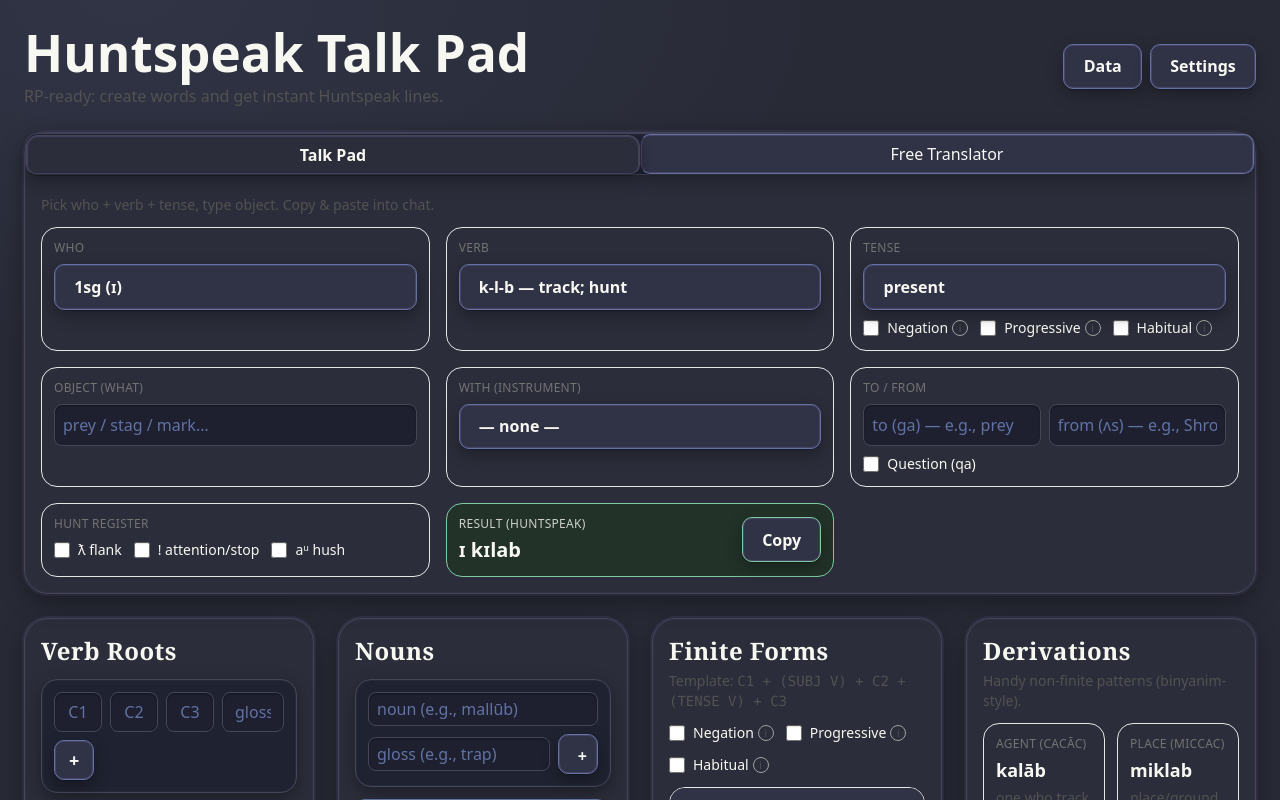
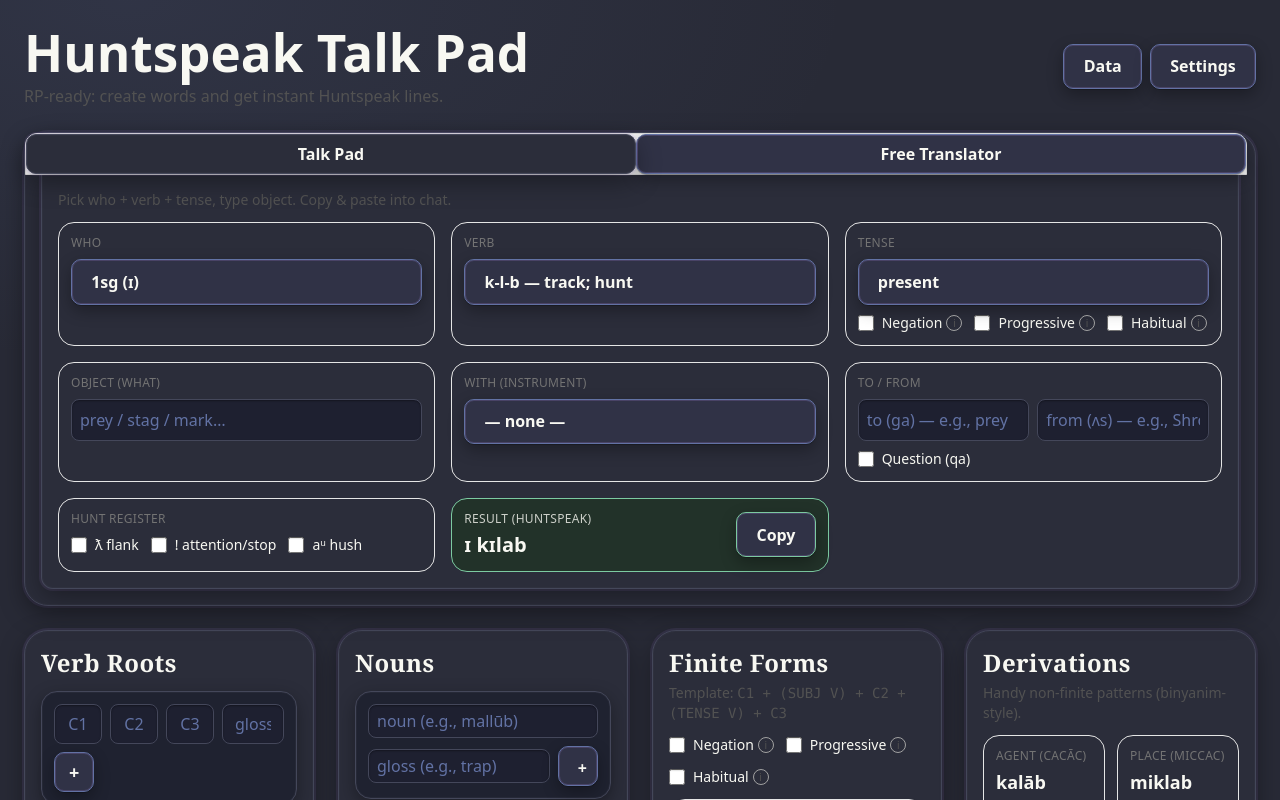
Before and after one commit to L1ghth0us3/Moontalk, a React (Vite) app: page / in a window 1280 px wide. Shown: the top 800 px of the page. Built offline with nearby package versions, Linux system fonts and the light colour scheme.

Commit message:
refactor(ui): wire FolderTabs into composer; preserve collapse control as rightActions; match panel background to fantasy-card

```diff
--- a/src/HuntspeakTalkPad.tsx
+++ b/src/HuntspeakTalkPad.tsx
@@ -7,6 +7,7 @@ import TalkPad from "./components/TalkPad";
 import RenderDerivations from "./components/Derivations";
 import FreeTranslator from "./components/FreeTranslator";
 import { useLocalStorageState, LS_KEYS } from "./lib/storage";
+import FolderTabs from "./components/ui/FolderTabs";
 import FiniteForms from "./components/FiniteForms";
 
 /**
@@ -135,34 +136,21 @@ export default function HuntspeakTalkPad(){
         </div>
       </header>
 
-      {/* Sticky composer: tabs for Talk Pad and Translator */}
+      {/* Sticky composer: FolderTabs wraps Talk Pad and Translator */}
       <div className="sticky top-2 z-30">
-        <section className="rounded-3xl border border-neutral-200 p-4 shadow-sm fantasy-card">
-          <div className="composer-tabs mb-3 grid grid-cols-2 -mx-4 -mt-4" role="tablist" aria-label="Composer">
-            <button
-              role="tab"
-              aria-selected={composerTab==='talk'}
-              className={`tab ${composerTab==='talk' ? 'tab-active' : ''}`}
-              onClick={()=>setComposerTab('talk')}
-            >Talk Pad</button>
-            <button
-              role="tab"
-              aria-selected={composerTab==='translator'}
-              className={`tab ${composerTab==='translator' ? 'tab-active' : ''}`}
-              onClick={()=>setComposerTab('translator')}
-            >Free Translator</button>
-          </div>
-          {composerTab==='talk' && (
-            <div className="flex items-center justify-end mb-2">
-              <TalkPadCollapse />
-            </div>
-          )}
+        <FolderTabs
+          value={composerTab}
+          onChange={setComposerTab}
+          rightActions={composerTab==='talk' ? <TalkPadCollapse /> : null}
+          panelClassName="fantasy-card"
+          className="rounded-3xl border border-neutral-200 shadow-sm fantasy-card p-4"
+        >
           {composerTab==='talk' ? (
             <TalkPadBody />
           ) : (
             <FreeTranslator roots={roots} nouns={nouns} showCollapse={showCollapse} />
           )}
-        </section>
+        </FolderTabs>
       </div>
 
       {/* Below: Roots, Nouns, Finite Forms, Derivations in one row (responsive) */}
```
